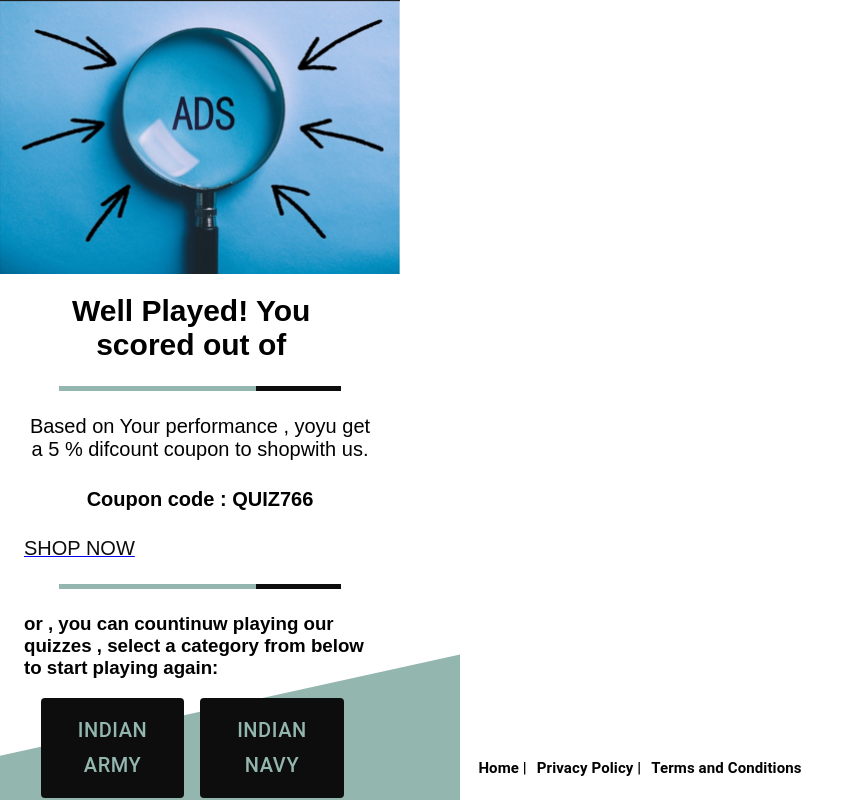
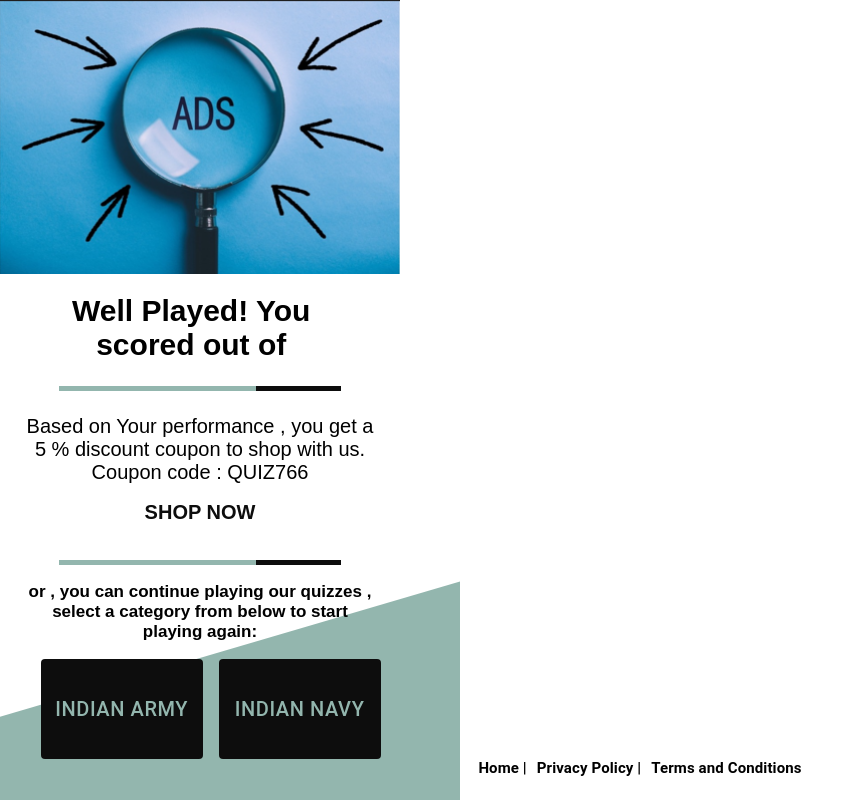
Before and after one commit to Komal-coder-ai/Trunk-Story-Quiz, a React (Vite) app: page /results in a window 1280 px wide. Shown: the whole page, without its empty margins (0-864 px from the left). Built offline with nearby package versions, Linux system fonts and the light colour scheme.

Commit message:
styleing

```diff
--- a/src/components/footer/Index.jsx
+++ b/src/components/footer/Index.jsx
@@ -6,7 +6,8 @@ const Footer = () => {
   return (
     <Box
       sx={{
-        clipPath: 'polygon(0 83%, 100% 44%, 100% 100%, 0% 100%)',
+        clipPath: "polygon(0 68%, 100% 16%, 100% 100%, 0% 100%)",
+
         backgroundColor: 'var(--footer-color)',
         height:'200px',
         width: '400px',
@@ -20,7 +21,7 @@ const Footer = () => {
       }}
       className="footer"
     >
-      Footer Content
+
     </Box>
   );
 };
--- a/src/index.css
+++ b/src/index.css
@@ -7,4 +7,7 @@ body
 
     --footer-color: #93b6ae;
     --black-color: rgb(13, 13, 13);
+    --green-color:#5b644c;
+    --red-color:#cb2829;
+    --gray-color:#9e7677
 }
--- a/src/pages/Quiz/Index.jsx
+++ b/src/pages/Quiz/Index.jsx
@@ -117,13 +117,13 @@ const Quiz = () => {
                 borderRadius: '0px',
                 borderColor: selectedOption === index
                   ? option.isCorrect
-                    ? 'green'
-                    : 'red'
+                    ? 'var(--green-color)'
+                    : 'var(--gray-color)'
                   : '#000',
                 backgroundColor: selectedOption === index
                   ? option.isCorrect
-                    ? 'lightgreen'
-                    : 'lightcoral'
+                    ? 'var(--green-color)'
+                    : 'var(--red-color)'
                   : '#fff',
                 cursor: 'pointer',
                 textAlign: 'left',
--- a/src/pages/Result/Index.jsx
+++ b/src/pages/Result/Index.jsx
@@ -29,29 +29,41 @@ const Result = () => {
         <p style={{
           textAlign: 'center',
           fontSize: '20px',
-        }}>Based on Your performance , yoyu get a 5 % difcount coupon to shopwith us.
-          <span> <h4>Coupon code : QUIZ766</h4>
-          </span>
+          display: 'flex',
+          flexDirection: 'column',
+        }}>
+          Based on Your performance , you get a 5 % discount coupon to shop with us.
+
+          <span>Coupon code : QUIZ766</span>
+
+          <h2 style={{
+            textAlign: 'center',
+            fontSize: '20px',
+            color: "var(--black-color)",
+          }} > SHOP NOW</h2>
         </p>
 
-        <Link >
-         <span style={{
-          textAlign: 'center',
-          fontSize: '20px',
-          color:"var(--black-color)",
-        }} > SHOP NOW</span>
-        </Link>
-        <Grid container justifyContent="center" alignItems="center" sx={{ my: 3 }}>
+
+
+
+        <Grid container justifyContent="center" alignItems="center" sx={{ my: 0}}>
           <Box className="outerdiv">
             <Box className="innerdiv"></Box>
           </Box>
         </Grid>
-        <h3>or , you can countinuw playing our quizzes , select a category from below to start playing again:</h3>
+        <p
+        style={{
+          textAlign: 'center',
+          fontSize: '17px',
+          fontWeight: 'bolder',
+
+        }}
+        >or , you can continue playing our quizzes , select a category from below to start playing again:</p>
         <Grid container spacing={2} sx={{ mx: 0.1 }}>
-          <Grid item xs={5.2} sm={5.2} md={5.2} onClick={() => startQuiz('indian-army')}>
+          <Grid item xs={5.8} sm={5.8} md={5.8} onClick={() => startQuiz('indian-army')}>
             <QuizButton name="Indian Army" />
           </Grid>
-          <Grid item xs={5.2} sm={5.2} md={5.2} onClick={() => startQuiz('indian-navy')}>
+          <Grid item xs={5.8} sm={5.8} md={5.8} onClick={() => startQuiz('indian-navy')}>
             <QuizButton name="Indian Navy" />
           </Grid>
         </Grid>
--- a/src/pages/selectQuiz/Index.jsx
+++ b/src/pages/selectQuiz/Index.jsx
@@ -14,9 +14,9 @@ const SelectQuiz = () => {
   return (
     <>
       <Container>
-        <Grid container spacing={2} alignItems="center" justifyContent={"center"}>
-          <Grid item xs={12}>
-            <h1>Select a category of your choice to begin the quiz</h1>
+        <Grid container spacing={3} alignItems="center" justifyContent={"center"}>
+          <Grid item xs={11}>
+            <h2>Select a category of your choice to begin the quiz</h2>
           </Grid>
         </Grid>
       </Container>
@@ -28,16 +28,16 @@ const SelectQuiz = () => {
       </Grid>
 
       <Grid container spacing={2} sx={{ mx: 0.1 }}>
-        <Grid item xs={5.2} sm={5.2} md={5.2} onClick={() => startQuiz('indian-army')}>
+        <Grid item xs={5.6} sm={5.6} md={5.6} onClick={() => startQuiz('indian-army')}>
           <QuizButton name="Indian Army"  />
         </Grid>
-        <Grid item xs={5.2} sm={5.2} md={5.2}onClick={() => startQuiz('indian-navy')}>
+        <Grid item xs={5.6} sm={5.6} md={5.6}onClick={() => startQuiz('indian-navy')}>
           <QuizButton name="Indian Navy"  />
         </Grid>
-        <Grid item xs={5.2} sm={5.2} md={5.2}onClick={() => startQuiz('indian-air-force')}>
+        <Grid item xs={5.6} sm={5.6} md={5.6}onClick={() => startQuiz('indian-air-force')}>
           <QuizButton name="Indian Air Force"  />
         </Grid>
-        <Grid item xs={5.2} sm={5.2} md={5.2}onClick={() => startQuiz('indian-coast-guard')}>
+        <Grid item xs={5.6} sm={5.6} md={5.6}onClick={() => startQuiz('indian-coast-guard')}>
           <QuizButton name="Indian Coast Guard"  />
         </Grid>
       </Grid>
```
